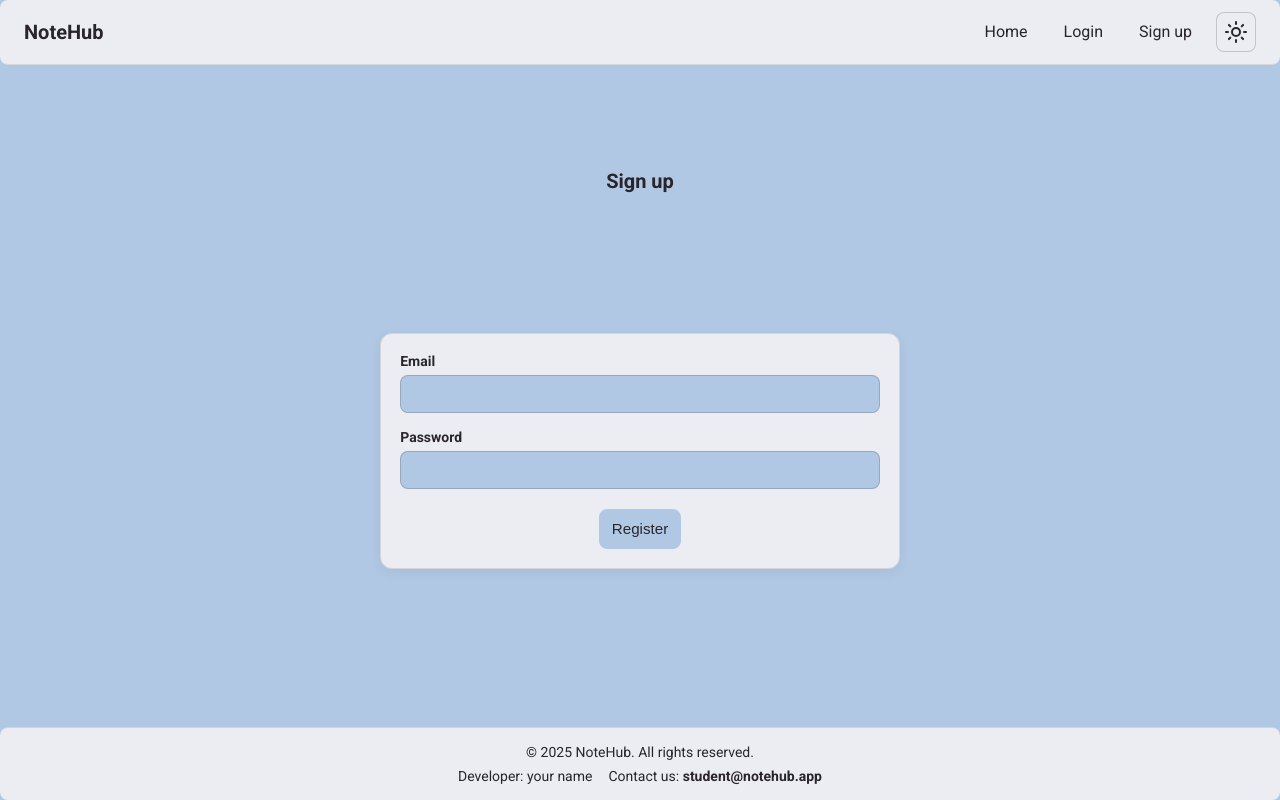
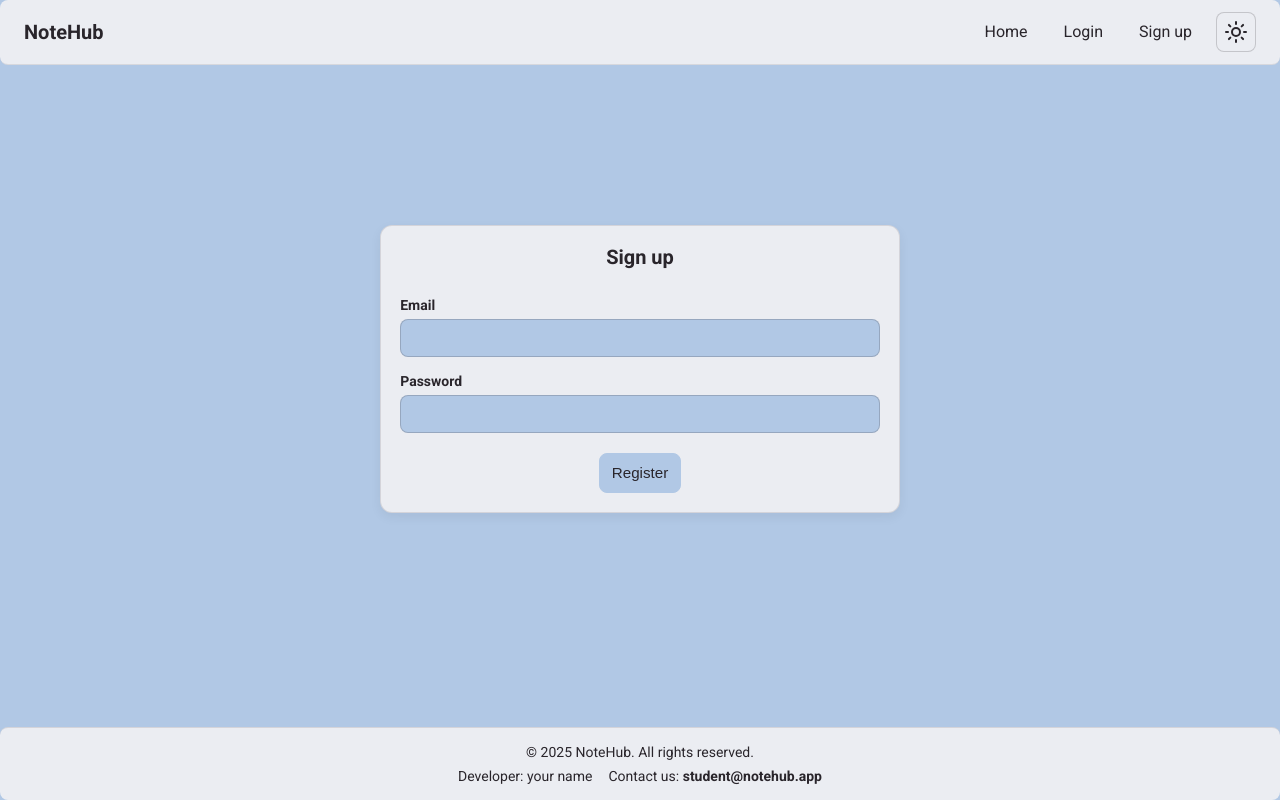
Before and after one commit to Tetiana-Onofriichuk/09-auth, a Next.js app: page /sign-up in a window 1280 px wide. Built offline with nearby package versions, Linux system fonts and the light colour scheme; no server answers.

Commit message:
css sign up

```diff
--- a/app/(auth routes)/sign-up/page.tsx
+++ b/app/(auth routes)/sign-up/page.tsx
@@ -38,9 +38,8 @@ export default function SignUp() {
 
   return (
     <main className={css.mainContent}>
-      <h1 className={css.formTitle}>Sign up</h1>
-
       <form className={css.form} action={handleSubmit}>
+        <h1 className={css.formTitle}>Sign up</h1>
         <div className={css.formGroup}>
           <label htmlFor="email">Email</label>
           <input
```
